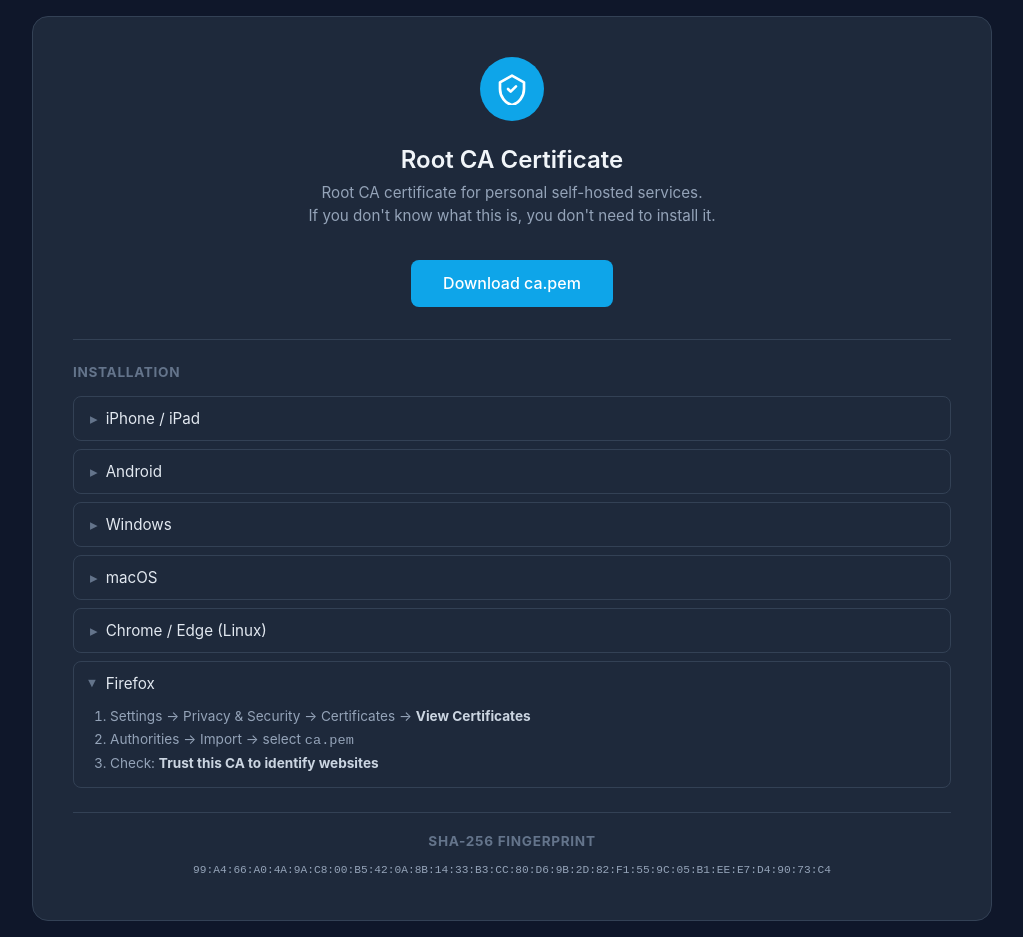
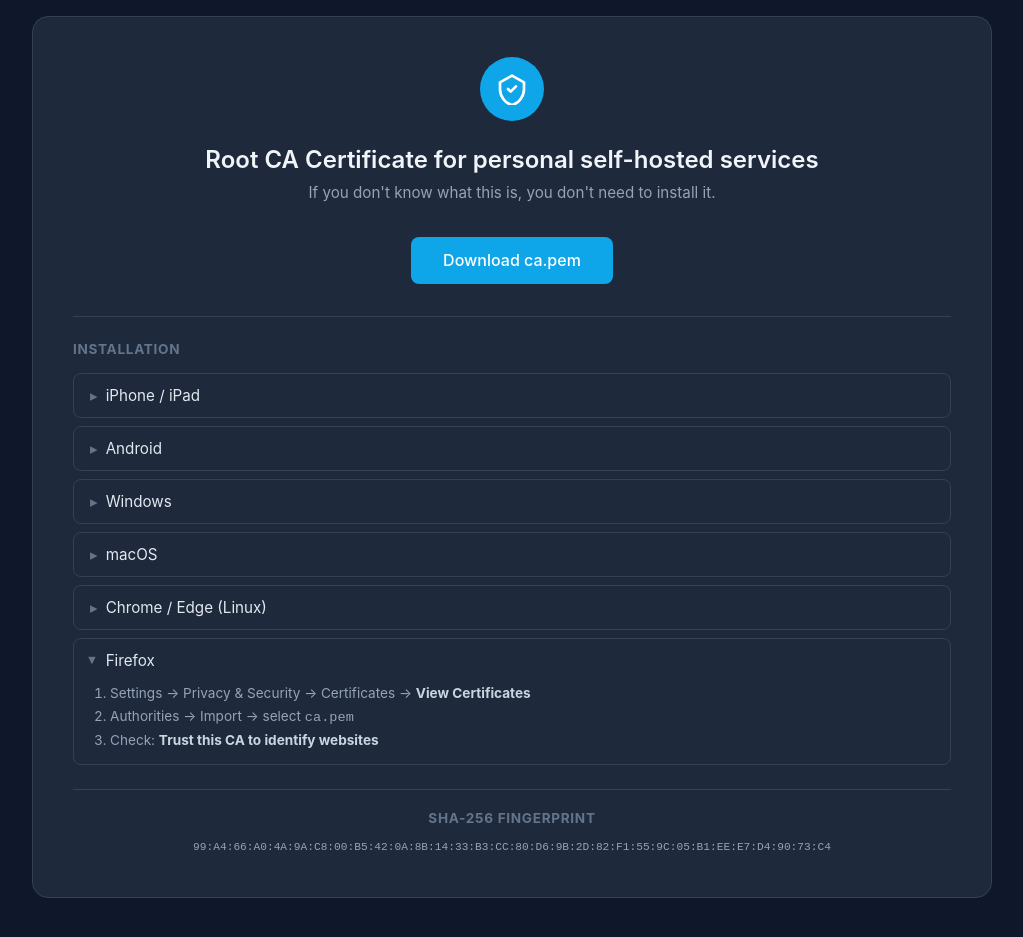
Before and after one commit to dlaszlo/ca, a plain HTML site: page index.html in a window 1280 px wide. Shown: the whole page, without its empty margins (128-1151 px from the left). After the commit the page ends 914 px from the top, so only its background shows below. Drawn offline with Linux system fonts and the light colour scheme.

Commit message:
Move description into title, clean up subtitle

```diff
--- a/index.html
+++ b/index.html
@@ -3,7 +3,7 @@
 <head>
     <meta charset="UTF-8">
     <meta name="viewport" content="width=device-width, initial-scale=1.0">
-    <title>Root CA</title>
+    <title>Root CA Certificate for personal self-hosted services</title>
     <style>
         * {
             margin: 0;
@@ -234,9 +234,8 @@
             </svg>
         </div>
 
-        <h1>Root CA Certificate</h1>
+        <h1>Root CA Certificate for personal self-hosted services</h1>
         <p class="subtitle">
-            Root CA certificate for personal self-hosted services.<br>
             If you don't know what this is, you don't need to install it.
         </p>
 
```
